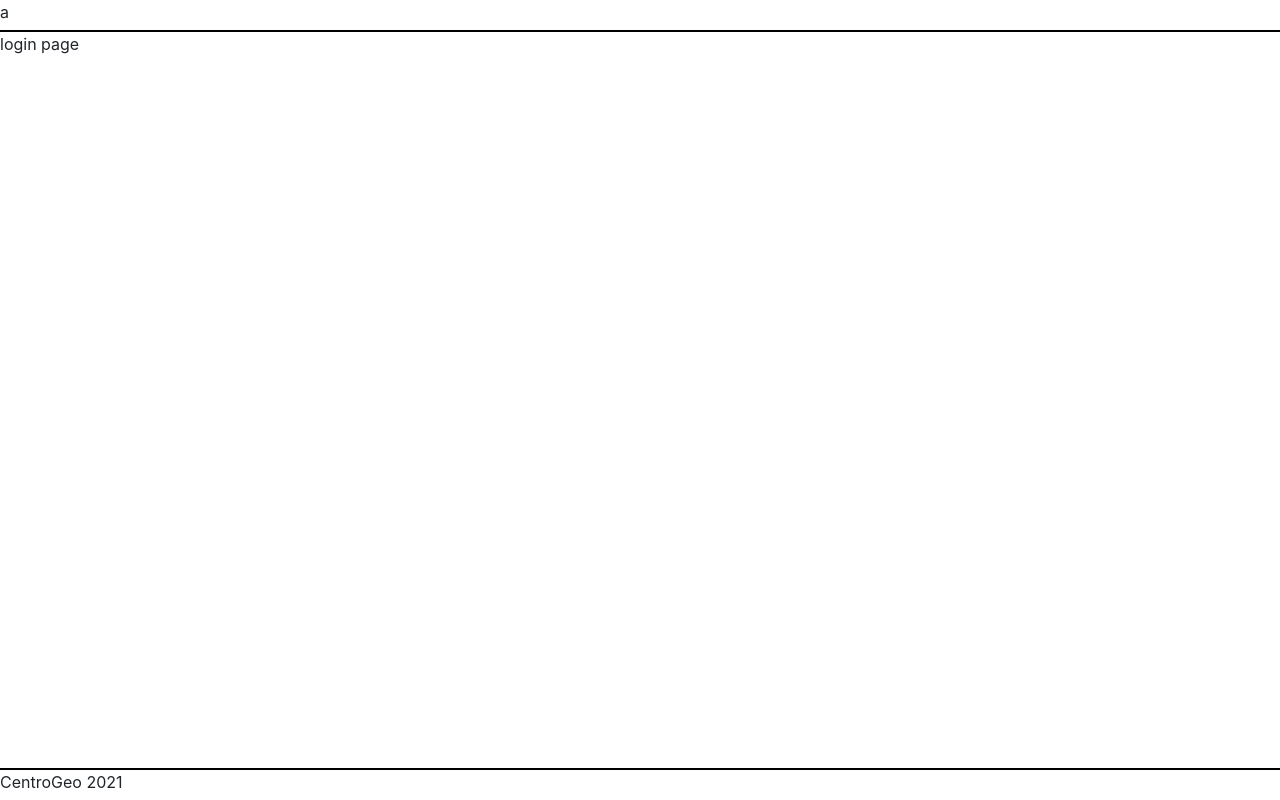
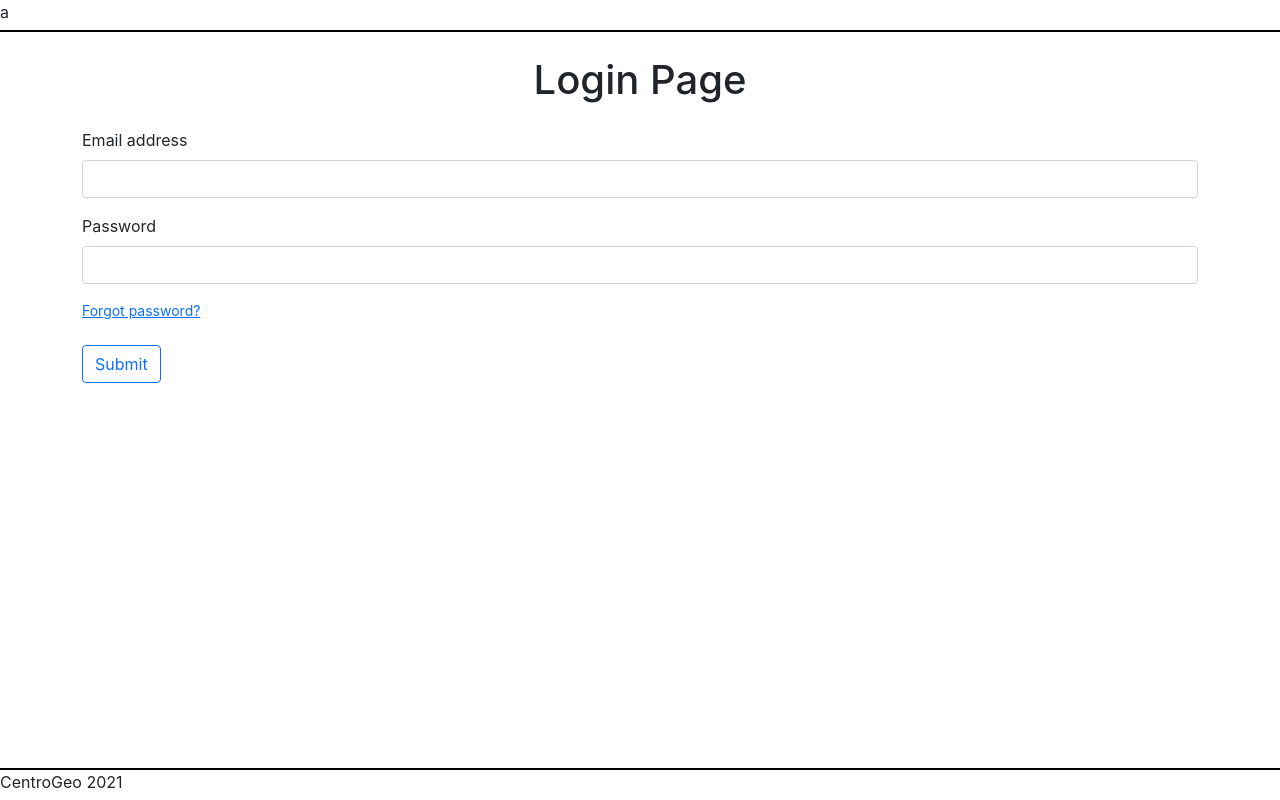
Before and after one commit to Daniar96/react-sumo-front, a React (Create React App) app: page / in a window 1280 px wide. Built offline with nearby package versions, Linux system fonts and the light colour scheme.

Commit message:
added login page layout

```diff
--- a/src/components/pages/login/login.jsx
+++ b/src/components/pages/login/login.jsx
@@ -1,2 +1,20 @@
 export const LoginPage = () =>
-    <div>login page</div>
+	<div class="container my-4">
+	<h1 class="text-center mb-4">Login Page</h1>
+   <form>
+  <div class="mb-3">
+    <label for="exampleInputEmail1" class="form-label">Email address</label>
+    <input type="email" class="form-control" id="exampleInputEmail1" aria-describedby="emailHelp" />
+
+  </div>
+  <div class="mb-3">
+    <label for="exampleInputPassword1" class="form-label">Password</label>
+    <input type="password" class="form-control" id="exampleInputPassword1" />
+  </div>
+  <div class="form-text"><a href="#">Forgot password?</a></div>
+
+  <br />
+  <button type="submit" class="btn btn-outline-primary">Submit</button>
+
+</form>
+</div>
```
